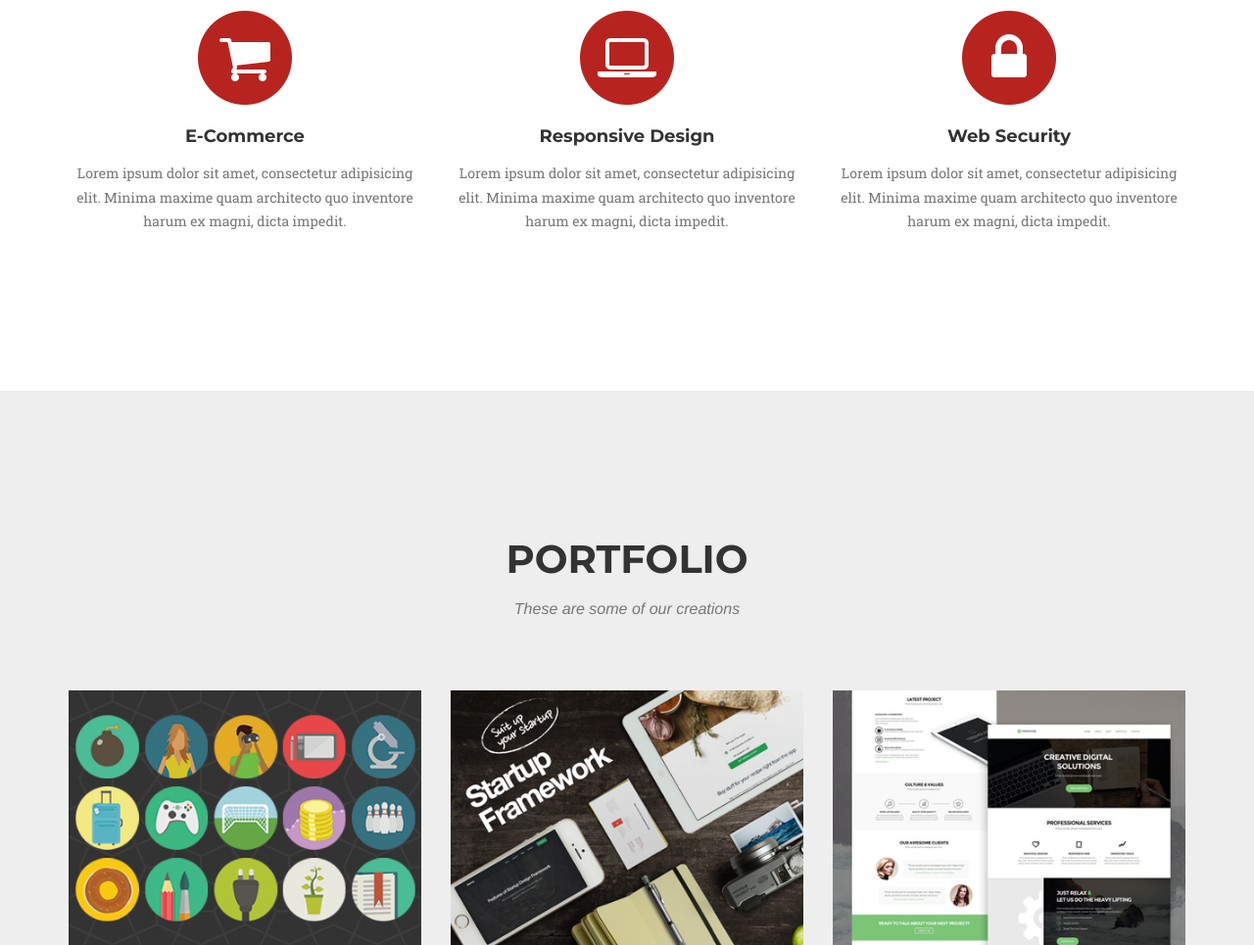
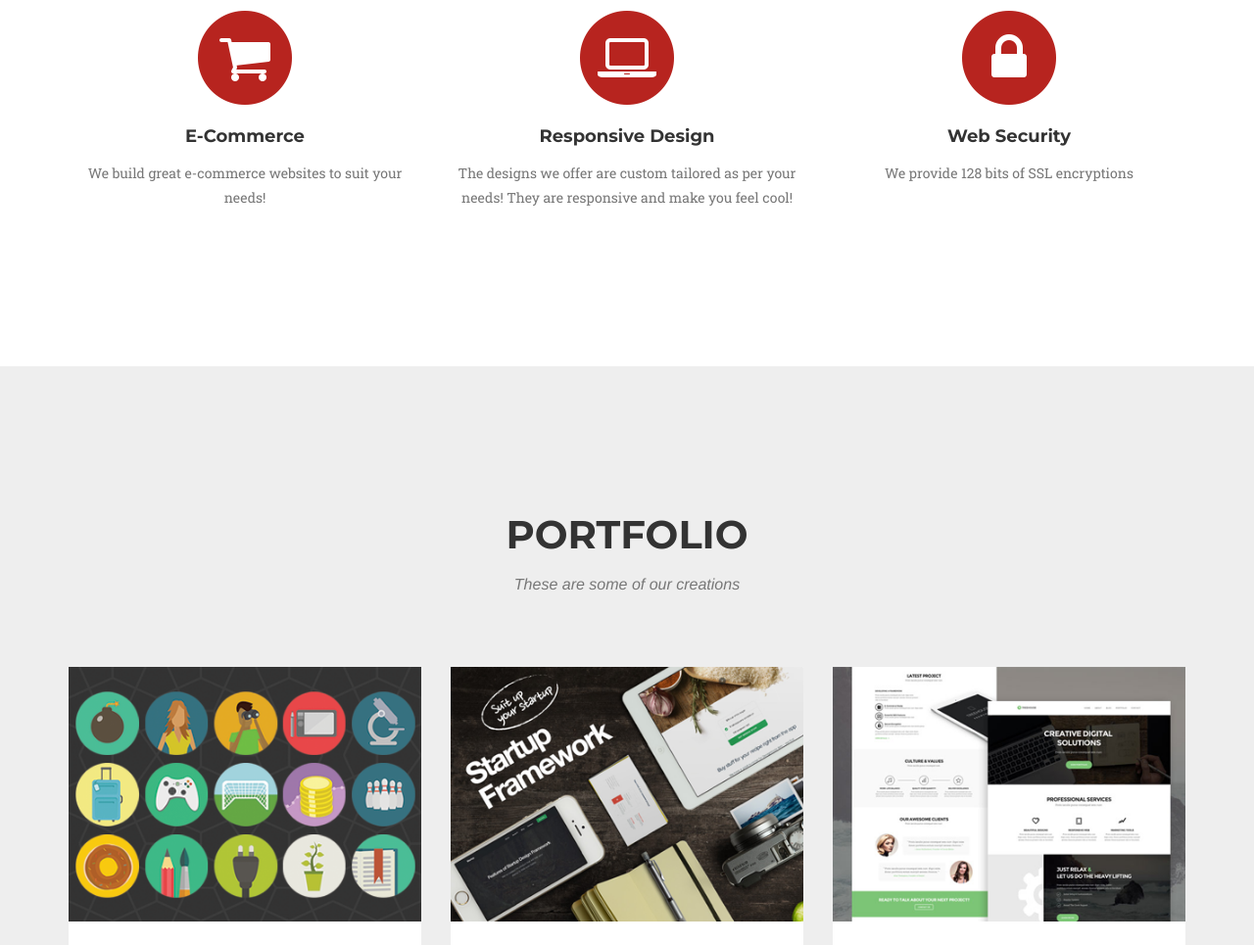
Before and after one commit to RainbowDimensions/officialwebsite, a website: page index.html in a window 1280 px wide. Shown: the part 1136-2101 px from the top of the page at 98% size. Drawn offline with nearby package versions, Linux system fonts and the light colour scheme; a web font is replaced by a local one.

Commit message:
some basic changes

```diff
--- a/index.html
+++ b/index.html
@@ -8,7 +8,7 @@
     <meta name="viewport" content="width=device-width, initial-scale=1">
     <meta name="description" content="">
     <meta name="author" content="">
-
+    <!-- &copy; 2016 Rainbow Dimensions -->
     <title>Rainbow Dimensions</title>
 
     <!-- Bootstrap Core CSS -->
@@ -101,7 +101,7 @@
                         <i class="fa fa-shopping-cart fa-stack-1x fa-inverse"></i>
                     </span>
                     <h4 class="service-heading">E-Commerce</h4>
-                    <p class="text-muted">Lorem ipsum dolor sit amet, consectetur adipisicing elit. Minima maxime quam architecto quo inventore harum ex magni, dicta impedit.</p>
+                    <p class="text-muted">We build great e-commerce websites to suit your needs! </p>
                 </div>
                 <div class="col-md-4">
                     <span class="fa-stack fa-4x">
@@ -109,7 +109,7 @@
                         <i class="fa fa-laptop fa-stack-1x fa-inverse"></i>
                     </span>
                     <h4 class="service-heading">Responsive Design</h4>
-                    <p class="text-muted">Lorem ipsum dolor sit amet, consectetur adipisicing elit. Minima maxime quam architecto quo inventore harum ex magni, dicta impedit.</p>
+                    <p class="text-muted">The designs we offer are custom tailored as per your needs! They are responsive and make you feel cool!</p>
                 </div>
                 <div class="col-md-4">
                     <span class="fa-stack fa-4x">
@@ -117,7 +117,7 @@
                         <i class="fa fa-lock fa-stack-1x fa-inverse"></i>
                     </span>
                     <h4 class="service-heading">Web Security</h4>
-                    <p class="text-muted">Lorem ipsum dolor sit amet, consectetur adipisicing elit. Minima maxime quam architecto quo inventore harum ex magni, dicta impedit.</p>
+                    <p class="text-muted">We provide 128 bits of SSL encryptions </p>
                 </div>
             </div>
         </div>
```
